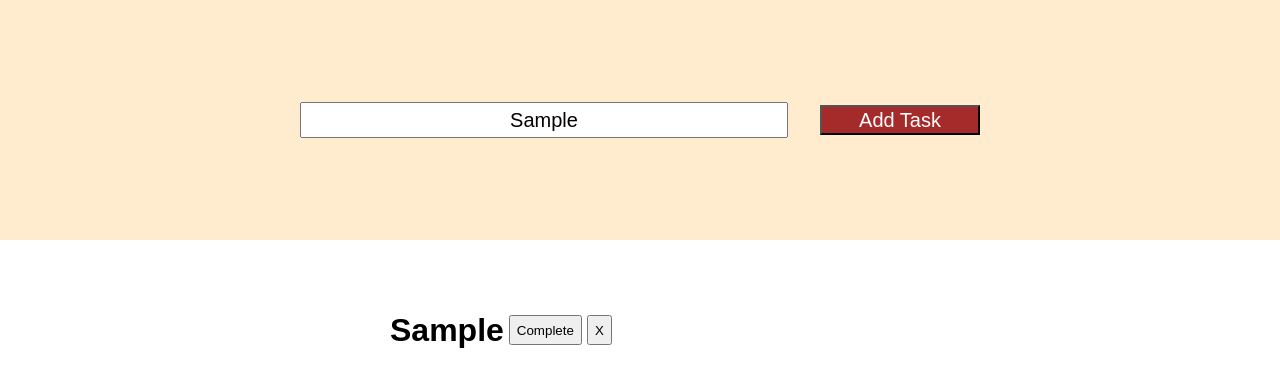
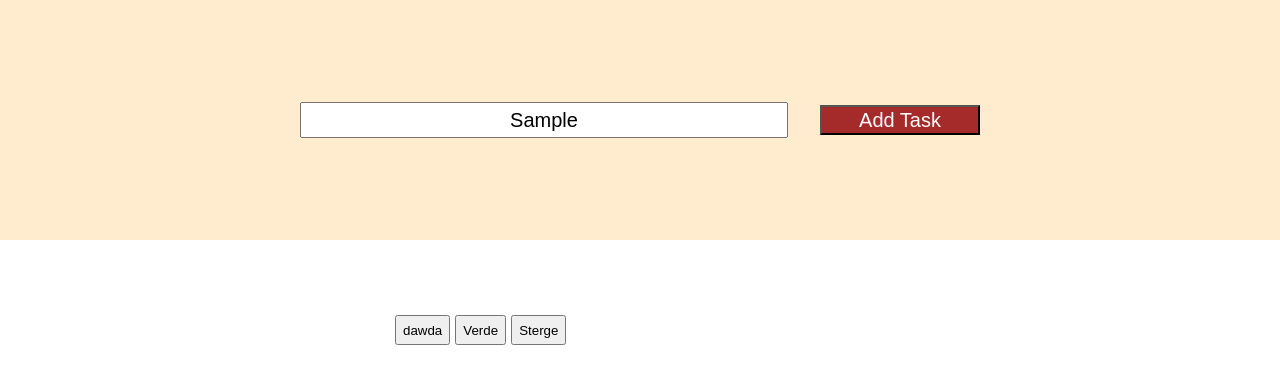
Before and after one commit to RodicaNegura/episode1, a React (Create React App) app: page / in a window 1280 px wide. Both pictures are taken after typing "Sample" into the empty fields and a click on the button "Add Task". Shown: the top 386 px of the page. Built offline with nearby package versions, Linux system fonts and the light colour scheme.

Commit message:
install style components and create new structure

```diff
--- a/package.json
+++ b/package.json
@@ -9,6 +9,7 @@
     "react": "^18.2.0",
     "react-dom": "^18.2.0",
     "react-scripts": "5.0.1",
+    "styled-components": "^6.1.1",
     "web-vitals": "^2.1.4"
   },
   "scripts": {
--- a/src/App.css
+++ b/src/App.css
@@ -1,11 +1,11 @@
-.App {
+/* .App {
   text-align: center;
   display: flex;
   align-items: center;
   flex-direction: column;
   width: 100vw;
   font-family: Arial, Helvetica, sans-serif;
-}
+} */
 
 /* .App-logo {
   height: 40vmin;
@@ -51,7 +51,7 @@ body {
   padding: 0;
 }
 
-.addTask {
+/* .addTask {
   height: 30vh;
   background-color: blanchedalmond;
   width: 100%;
@@ -59,16 +59,16 @@ body {
   justify-content: center;
   align-items: center;
   gap: 2rem;
-}
+} */
 
-.addTask input {
+/* .addTask input {
   height: 30px;
   width: 30rem;
   text-align: center;
   font-size: 20px;
-}
+} */
 
-.addTask button {
+/* .addTask button {
   height: 30px;
   width: 10rem;
   text-align: center;
@@ -77,17 +77,17 @@ body {
   background-color: brown;
   color: white;
 
-}
+} */
 
-.list {
-  height: auto;
+/* .list {
+   height: auto;
   width: 100%;
   display: flex;
   justify-content: space-between;
   align-items: center;
   padding-top: 50px;
   flex-direction: column;
-}
+} */
 
 .task {
   width: 500px;
--- /dev/null
+++ b/src/components/app.style.js
@@ -0,0 +1,48 @@
+import styled from "styled-components";
+
+
+export const MainAppStyle = styled.div `
+  text-align: center;
+  display: flex;
+  align-items: center;
+  flex-direction: column;
+  width: 100vw;
+  font-family: Arial, Helvetica, sans-serif;
+`
+
+export const AppStyleList = styled.div `
+  height: auto;
+  width: 100%;
+  display: flex;
+  justify-content: space-between;
+  align-items: center;
+  padding-top: 50px;
+  flex-direction: column;
+`
+
+export const AppAddTaskStyle = styled.div `
+  height: 30vh;
+  background-color: blanchedalmond;
+  width: 100%;
+  display: flex;
+  justify-content: center;
+  align-items: center;
+  gap: 2rem;
+`
+
+export const AppAddTaskInputStyle = styled.input `
+  height: 30px;
+  width: 30rem;
+  text-align: center;
+  font-size: 20px;
+`
+
+export const AppAddTaskButtonStyle = styled.button `
+height: 30px;
+width: 10rem;
+text-align: center;
+align-items: center;
+font-size: 20px;
+background-color: brown;
+color: white;
+`
--- a/src/App.js
+++ b/src/components/app/App.js
@@ -1,5 +1,7 @@
-import './App.css';
+import '../../App.css';
 import { useState } from "react";
+import { AppAddTaskButtonStyle, AppAddTaskInputStyle, AppAddTaskStyle, AppStyleList, MainAppStyle } from "../app.style"
+
 
 function App() {
   const[todoList, setTodoList] = useState([]);
@@ -53,23 +55,26 @@ function App() {
   };
 
   return (
-    <div className="App">
-      <div className='addTask'>
-        <input onChange={handleChange}/>
-        <button onClick={addTask}> Add Task</button>
-      </div>
-      <div className='list'>
-        {todoList.map((task) => {
-          return (
-            <div className='task' style={{ backgroundColor: task.completed ? "green" : "white"}}>
-              <h1>{task.taskName}</h1>
-              <button onClick={() => completeTask(task.id)}> Complete </button>
-              <button onClick={() => deleteTask(task.id)}> X </button>
-            </div>
-          );
-        })}
-      </div>
-    </div>
+    <MainAppStyle>
+      <AppAddTaskStyle>
+        <AppAddTaskInputStyle onChange={handleChange}/>
+        <AppAddTaskButtonStyle onClick={addTask}> Add Task</AppAddTaskButtonStyle>
+      </AppAddTaskStyle>
+      <AppStyleList>
+        {
+          todoList.map((task) => {
+            return (
+              <div className='task' style={{ backgroundColor: task.completed ? "green" : "white"}}>
+                <button>dawda</button>
+                <button onClick={() => {completeTask(task.id)} }>Verde</button>
+                <button onClick={() => {deleteTask(task.id)}}>Sterge</button>
+              </div>
+            )
+          })
+        }
+
+      </AppStyleList>
+    </MainAppStyle>
   );
 };
 
--- a/src/index.js
+++ b/src/index.js
@@ -1,6 +1,6 @@
 import React from 'react';
 import ReactDOM from 'react-dom/client';
-import App from './App';
+import App from './components/app/App'
 
 const root = ReactDOM.createRoot(document.getElementById('root'));
 root.render(
```
Also changed, not shown: 1 other file (tests, documents, lock files or other folders).
